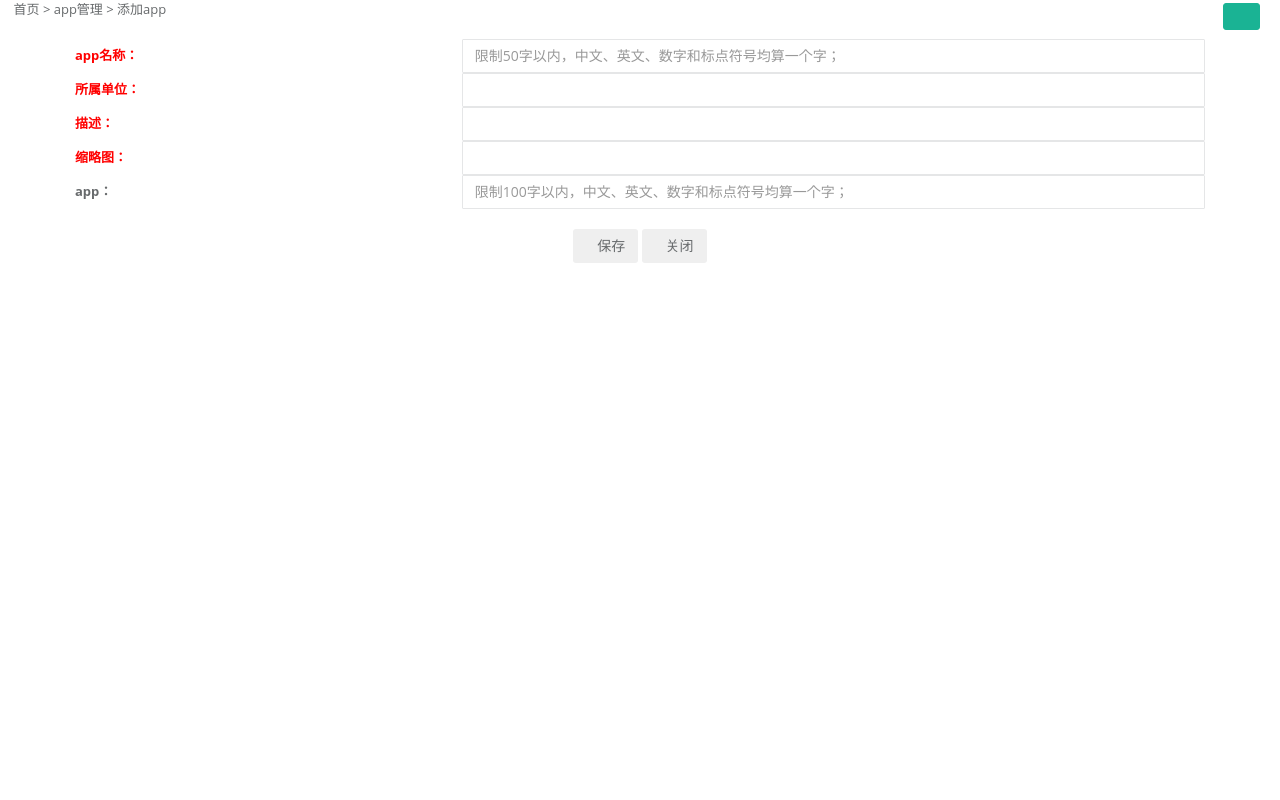
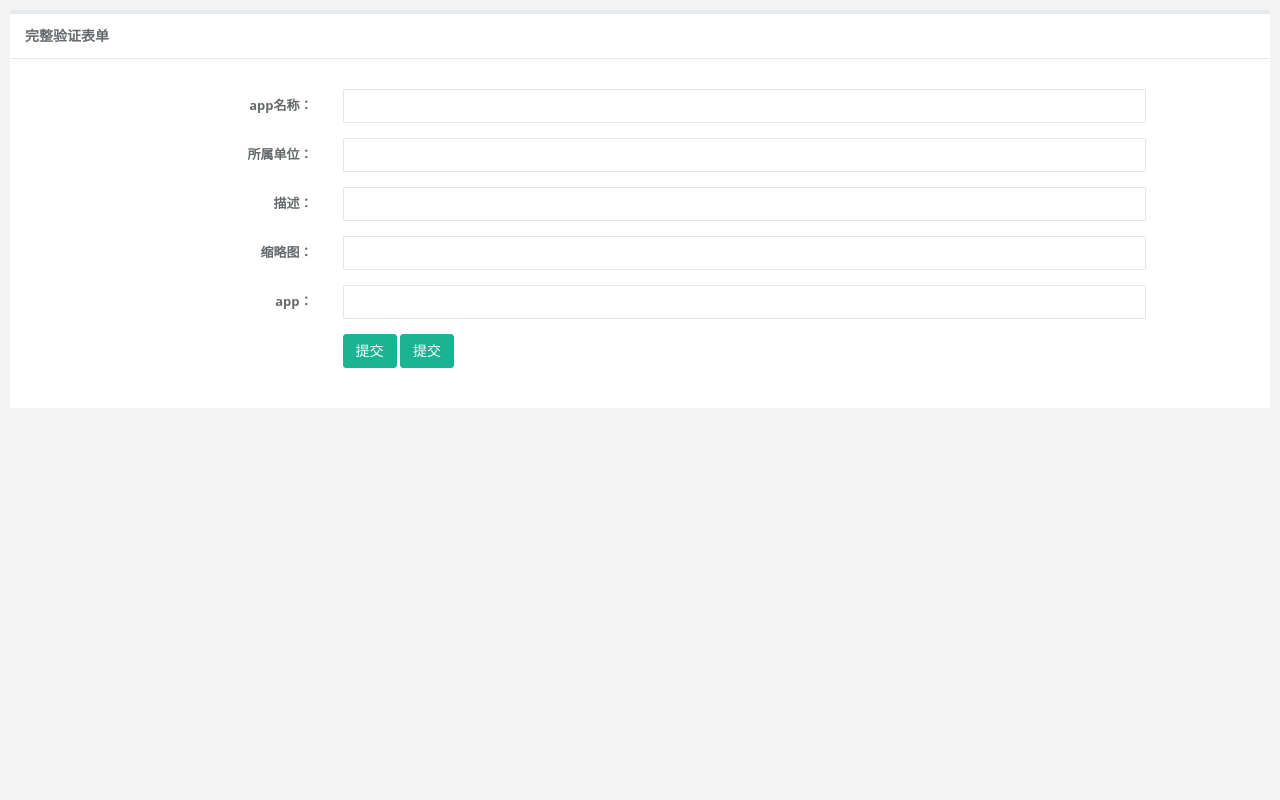
Before and after one commit to tianshenglong/eleApp-manage, a Java web app: page /app/toAppAdd in a window 1280 px wide. Run offline with Spring Boot 4, a stand-in JSP engine, Linux system fonts and the light colour scheme; the project's own start-up code is not run, and a stand-in starts its controllers and pages; some libraries are stand-ins or nearby versions; some web fonts are replaced.

Commit message:
重新嵌套样式，除了资讯添加页面的样式还没弄

```diff
--- a/src/main/webapp/WEB-INF/jsp/app/app-add.jsp
+++ b/src/main/webapp/WEB-INF/jsp/app/app-add.jsp
@@ -14,71 +14,63 @@
     <link href="../../static/hplus/css/animate.min.css" rel="stylesheet">
     <link href="../../static/hplus/css/style.min.css-v=4.0.0.css" rel="stylesheet">
     <link href="../../static/datatables/css/dataTables.bootstrap.css" rel="stylesheet">
+    <link href="../../static/css/style.css" rel="stylesheet">
 </head>
-<body>
-<nav class="breadcrumb"><i class="fa fa-home"></i>
-    首页 &gt; app管理 &gt; 添加app
-    <a class="btn btn-primary"
-       style="margin-top:3px;float: right!important;margin-right:20px;padding-top: 5px"
-       href="javascript:location.replace(location.href);" title="刷新">
-        <i class="fa fa-refresh fa-2"></i> </a></nav>
-<div class="wrapper wrapper-content animated fadeInRight container">
-    <form action="/app/addApp" method="post" class="form form-horizontal" id="form-company">
+<body class="gray-bg">
+<div class="wrapper wrapper-content animated fadeInRight">
     <div class="row">
-            <div class="col-md-4">
-                <label for="name" class="control-label" style="color:red;">app名称：</label>
+        <div class="col-sm-12">
+            <div class="ibox float-e-margins">
+                <div class="ibox-title">
+                    <h5>完整验证表单</h5>
                 </div>
-            <div class="col-md-8">
-                <input type="text" class="form-control" id="name" name="name" maxlength="50"
-                       required="required"
-                       placeholder="限制50字以内，中文、英文、数字和标点符号均算一个字；">
+                <div class="ibox-content">
+                    <form class="form-horizontal m-t" action="/app/addApp" method="post" class="form form-horizontal" id="form-app">
+                        <div class="form-group">
+                            <label class="col-sm-3 control-label">app名称：</label>
+                            <div class="col-sm-8">
+                                <input id="name" name="name" class="form-control" type="text">
                             </div>
                         </div>
-        <div class="row">
-            <div class="col-md-4">
-                <label for="companyCode" class="control-label" style="color:red;">所属单位：</label>
-            </div>
-            <div class="col-md-8">
-                <input type="text" class="form-control" id="companyCode" name="companyCode" maxlength="50"
-                       required="required">
+                        <div class="form-group">
+                            <label class="col-sm-3 control-label">所属单位：</label>
+                            <div class="col-sm-8">
+                                <input id="companyCode" name="companyCode" class="form-control" type="text" >
                             </div>
                         </div>
-        <div class="row">
-            <div class="col-md-4">
-                <label for="description" class="control-label" style="color:red;">描述：</label>
-            </div>
-            <div class="col-md-8">
-                <input type="text" class="form-control" id="description" name="description" maxlength="50"
-                       required="required">
+                        <div class="form-group">
+                            <label class="col-sm-3 control-label">描述：</label>
+                            <div class="col-sm-8">
+                                <input id="description" name="description" class="form-control" type="text">
                             </div>
                         </div>
-        <div class="row">
-            <div class="col-md-4">
-                <label for="imgUrl" class="control-label" style="color:red;">缩略图：</label>
-            </div>
-            <div class="col-md-8">
-                <input type="text" class="form-control" id="imgUrl" name="imgUrl" maxlength="50"
-                       required="required">
+                        <div class="form-group">
+                            <label class="col-sm-3 control-label">缩略图：</label>
+                            <div class="col-sm-8">
+                                <input id="imgUrl" name="imgUrl" class="form-control" type="text">
                             </div>
                         </div>
-        <div class="row">
-            <div class="col-md-4">
-                <label for="appUrl" class="control-label">app：</label>
-            </div>
-            <div class="col-md-8">
-                <input type="text" class="form-control" id="appUrl" name="appUrl" maxlength="100"
-                       placeholder="限制100字以内，中文、英文、数字和标点符号均算一个字；">
+                        <div class="form-group">
+                            <label class="col-sm-3 control-label">app：</label>
+                            <div class="col-sm-8">
+                                <input id="appUrl" name="appUrl" class="form-control" type="text">
                             </div>
                         </div>
-        <div class="form-inline" style="text-align: center;margin-top: 20px">
-            <button class="btn btn-secondary radius" type="submit" id="subDraft">
-                <i class="fa fa-plus"></i>保存
-            </button>
-            <button class="btn btn-secondary radius" type="button" onClick="layer_close();">
-                <i class="fa fa-close"></i>关闭
-            </button>
+                        <div class="form-group">
+                            <div class="col-sm-8 col-sm-offset-3">
+                                <button class="btn btn-primary" type="submit">提交</button>
+                                <button class="btn btn-primary" type="button" onClick="layer_close();">提交</button>
+                            </div>
                         </div>
                     </form>
                 </div>
+            </div>
+        </div>
+    </div>
+</div>
+<script src="../../static/js/jquery-1.11.3.min.js"></script>
+<script src="../../static/layer/layer.js"></script>
+<script src="../../static/js/public.js"></script>
+
 </body>
 </html>
--- a/src/main/webapp/WEB-INF/jsp/index.jsp
+++ b/src/main/webapp/WEB-INF/jsp/index.jsp
@@ -97,6 +97,12 @@
   <!--左侧导航结束-->
   <!--右侧部分开始-->
   <div id="page-wrapper" class="gray-bg dashbard-1">
+    <div class="row border-bottom">
+      <nav class="navbar navbar-static-top" role="navigation" style="margin-bottom: 0">
+        <div class="navbar-header"><a class="navbar-minimalize minimalize-styl-2 btn btn-primary " href="#"><i class="fa fa-bars"></i> </a>
+        </div>
+      </nav>
+    </div>
     <div class="row content-tabs">
       <button class="roll-nav roll-left J_tabLeft"><i class="fa fa-backward"></i>
       </button>
--- /dev/null
+++ b/src/main/webapp/static/css/style.css
@@ -0,0 +1,58 @@
+.breadcrumb {
+    background-color: #F5F5F5
+}
+
+.wrapper-content{
+    padding: 10px;
+}
+
+.breadcrumb {
+    border-bottom: 1px solid #e5e5e5;
+    line-height: 39px;
+    height: 39px;
+    padding-left: 20px;
+    overflow: hidden
+}
+
+.breadcrumb span {
+    padding: 0 5px
+}
+/*设置datatables 分页样式*/
+.dataTables_wrapper .dataTables_info {
+    clear: both;
+    float: left;
+    padding-top: 10px;
+    font-size: 14px;
+    color: #666
+}
+
+.dataTables_wrapper .dataTables_paginate {
+    float: right;
+    padding-top: 5px;
+    padding-right: 10px;
+    text-align: right
+}
+
+.dataTables_wrapper .dataTables_length {
+    padding-bottom: 10px;
+    float: left;
+    padding-top: 5px;
+    padding-left: 10px
+}
+
+.dataTables_wrapper .dataTables_length .select {
+    width: 50px
+}
+
+.dataTables_wrapper .dataTables_filter {
+    float: right;
+    text-align: right
+}
+
+.dataTables_wrapper .dataTables_filter .input-text {
+    width: auto
+}
+
+.dataTables-example{
+    font-size: 12px;
+}
--- /dev/null
+++ b/src/main/webapp/static/js/public.js
@@ -0,0 +1,23 @@
+/**
+ * Created by 胜龙 on 2016/10/10.
+ */
+/*关闭弹出框口*/
+function layer_close(){
+    var index = parent.layer.getFrameIndex(window.name);
+    parent.layer.close(index);
+}
+
+$(function () {
+    /*全选*/
+    $("table thead th input:checkbox").on("click", function () {
+        //console.log($("table thead th input:checkbox").prop("checked"))
+        //console.log($(this).prop("checked"))
+        if ($(this).prop("checked")) {
+            $("input[name='checkList']").prop('checked',true);
+        } else {
+            $("input[name='checkList']").prop('checked',false);
+        }
+        console.log($(this).closest("table").find("tr > td:first-child input:checkbox"))
+        $(this).closest("table").find("tr > td:first-child input:checkbox").prop("checked", $("table thead th input:checkbox").prop("checked"));
+    });
+});
```
Also changed, not shown: src/main/webapp/WEB-INF/jsp/app/app-list.jsp (+11 -8 lines), src/main/webapp/WEB-INF/jsp/login.jsp (+42 -44 lines), src/main/webapp/WEB-INF/jsp/news/news-list.jsp (+10 -7 lines), src/main/webapp/WEB-INF/jsp/user/user-list.jsp (+16 -12 lines). Lines whose indentation alone changed are shown as unchanged.
